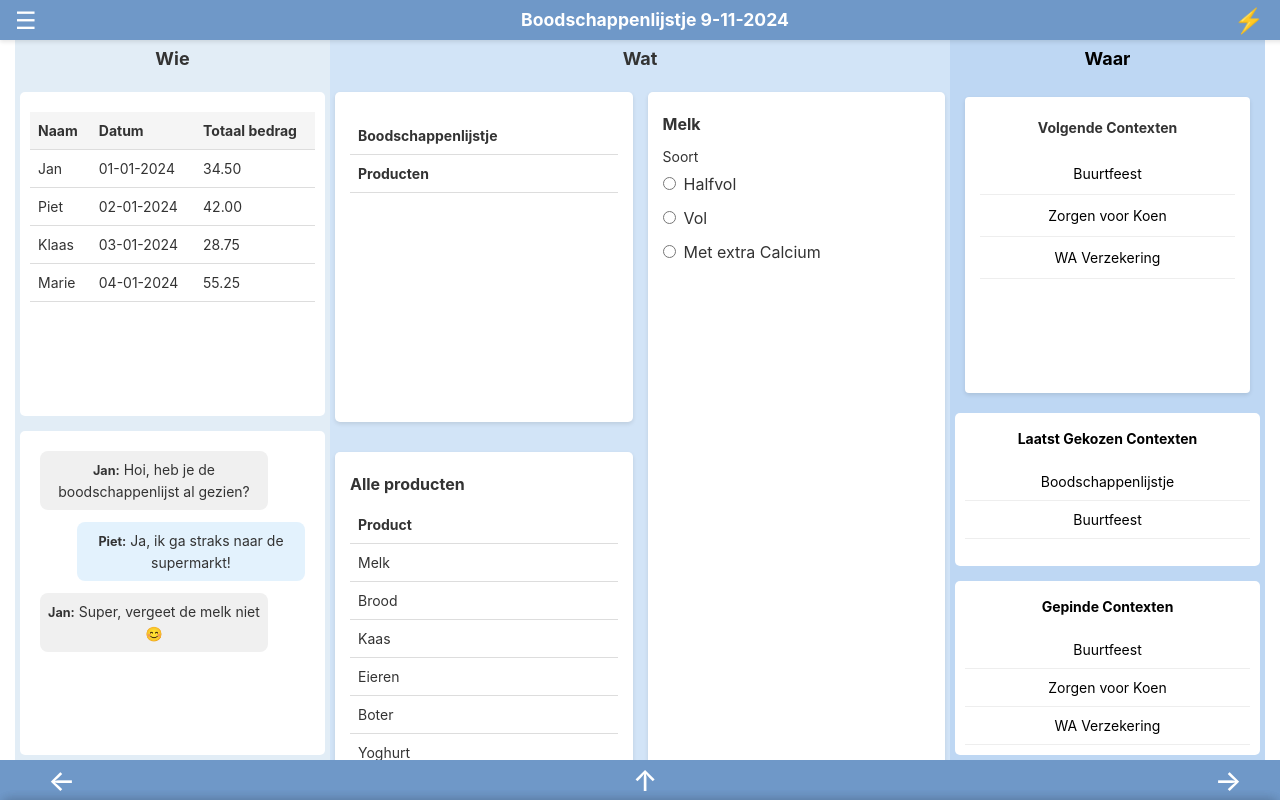
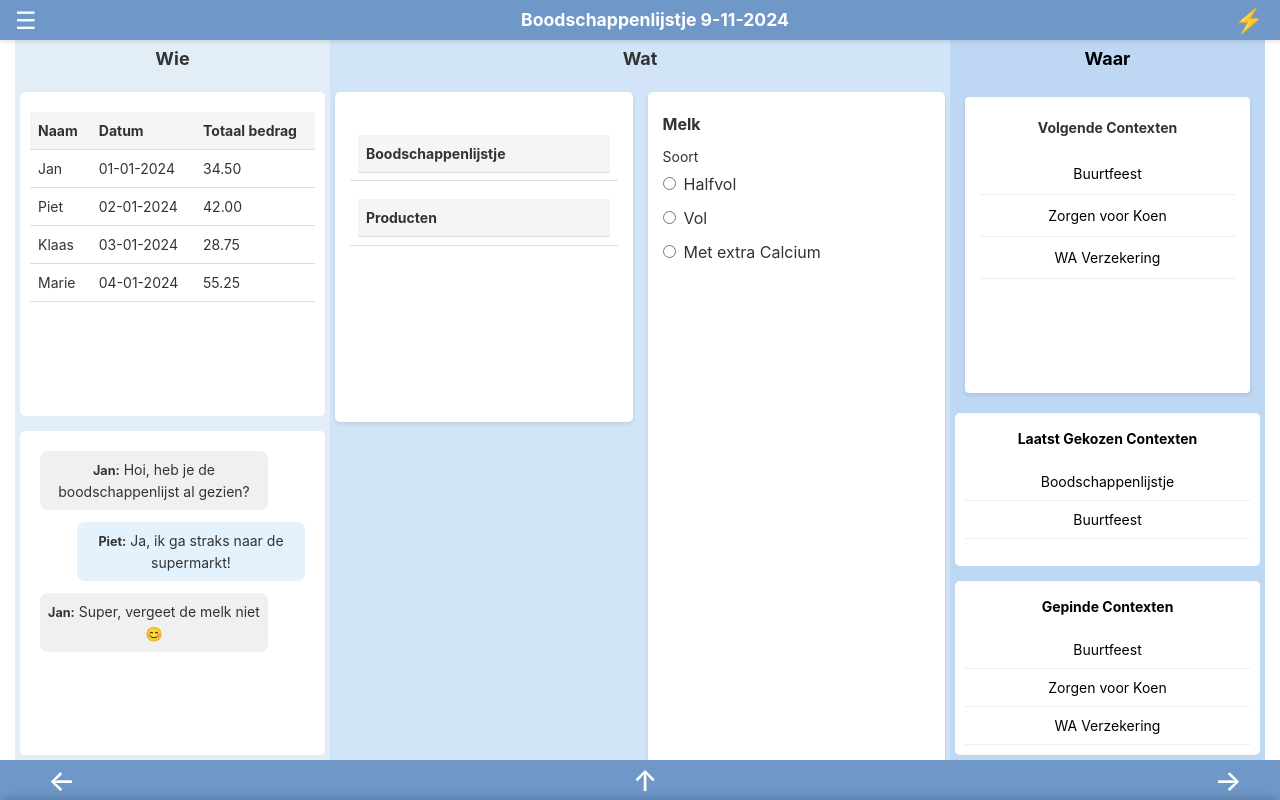
Before and after one commit to Rosaert/my-context, a React (Vite) app: page / in a window 1280 px wide. Built offline with nearby package versions, Linux system fonts and the light colour scheme.

Commit message:
Perspectives

```diff
--- a/src/App.css
+++ b/src/App.css
@@ -1258,3 +1258,11 @@ body, html {
   cursor: pointer;
   padding: 5px;
 }
+
+.hidden-content {
+  display: none;
+}
+
+.clickable-header {
+  cursor: pointer;
+}
--- a/src/App.tsx
+++ b/src/App.tsx
@@ -39,6 +39,27 @@ const App: React.FC = () => {
     window.addEventListener('resize', checkScreenSize);
 
     return () => window.removeEventListener('resize', checkScreenSize);
+  }, []);
+
+  useEffect(() => {
+    document.addEventListener('click', (e) => {
+      const header = (e.target as HTMLElement).closest('.clickable-header');
+      if (header) {
+        const targetId = header.getAttribute('data-target');
+        const content = document.getElementById(targetId);
+        if (content) {
+          if (window.getComputedStyle(content).display === 'none') {
+            content.style.display = 'block';
+          } else {
+            content.style.display = 'none';
+          }
+        }
+      }
+    });
+
+    return () => {
+      document.removeEventListener('click', (e) => {});
+    };
   }, []);
 
   const toggleMenu = () => {
@@ -195,16 +216,10 @@ const App: React.FC = () => {
             <h2>Wat</h2>
             <div className="subpanel-container">
               <div className="subpanel perspectieven-panel">
-
                 <div dangerouslySetInnerHTML={{ __html: perspectievenPaneelFunctie() }} />
-              </div>
-              <div className="subpanel alle-producten-panel">
-                <h3>Alle producten</h3>
-                <AlleProductenTable />
               </div>
               <div className="subpanel form-panel">
                 <h3>Melk</h3>
-                {/* Form content hier */}
                 <div className="details-field">
                   <label>Soort</label>
                   <div className="field-options">
--- a/src/assets/APPFUNCTIONS.tsx
+++ b/src/assets/APPFUNCTIONS.tsx
@@ -52,10 +52,32 @@ export const APPFUNCTIONS = {
     return `
       <table>
         <tr>
-          <td>Boodschappenlijstje</td>
+          <td>
+            <table>
+              <tr><th class="clickable-header" data-target="list-1">Boodschappenlijstje</th></tr>
+              <tr><td class="hidden-content" id="list-1">
+                <table>
+                  <tr><td>Melk</td></tr>
+                  <tr><td>Brood</td></tr>
+                  <tr><td>Kaas</td></tr>
+                </table>
+              </td></tr>
+            </table>
+          </td>
         </tr>
         <tr>
-          <td>Producten</td>
+          <td>
+            <table>
+              <tr><th class="clickable-header" data-target="list-2">Producten</th></tr>
+              <tr><td class="hidden-content" id="list-2">
+                <table>
+                  <tr><td>Zuivel</td></tr>
+                  <tr><td>Brood</td></tr>
+                  <tr><td>Groente</td></tr>
+                </table>
+              </td></tr>
+            </table>
+          </td>
         </tr>
       </table>
     `;
```
Lines whose indentation alone changed are shown as unchanged.
